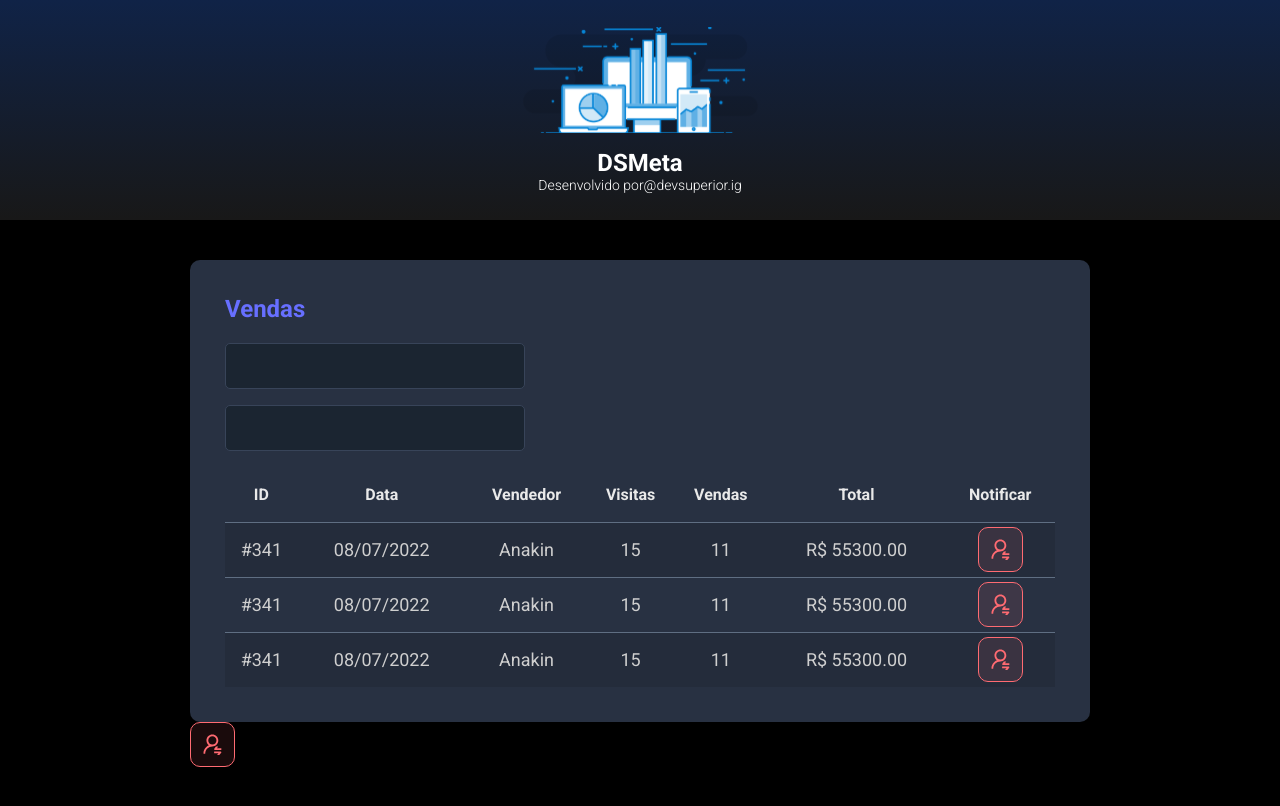
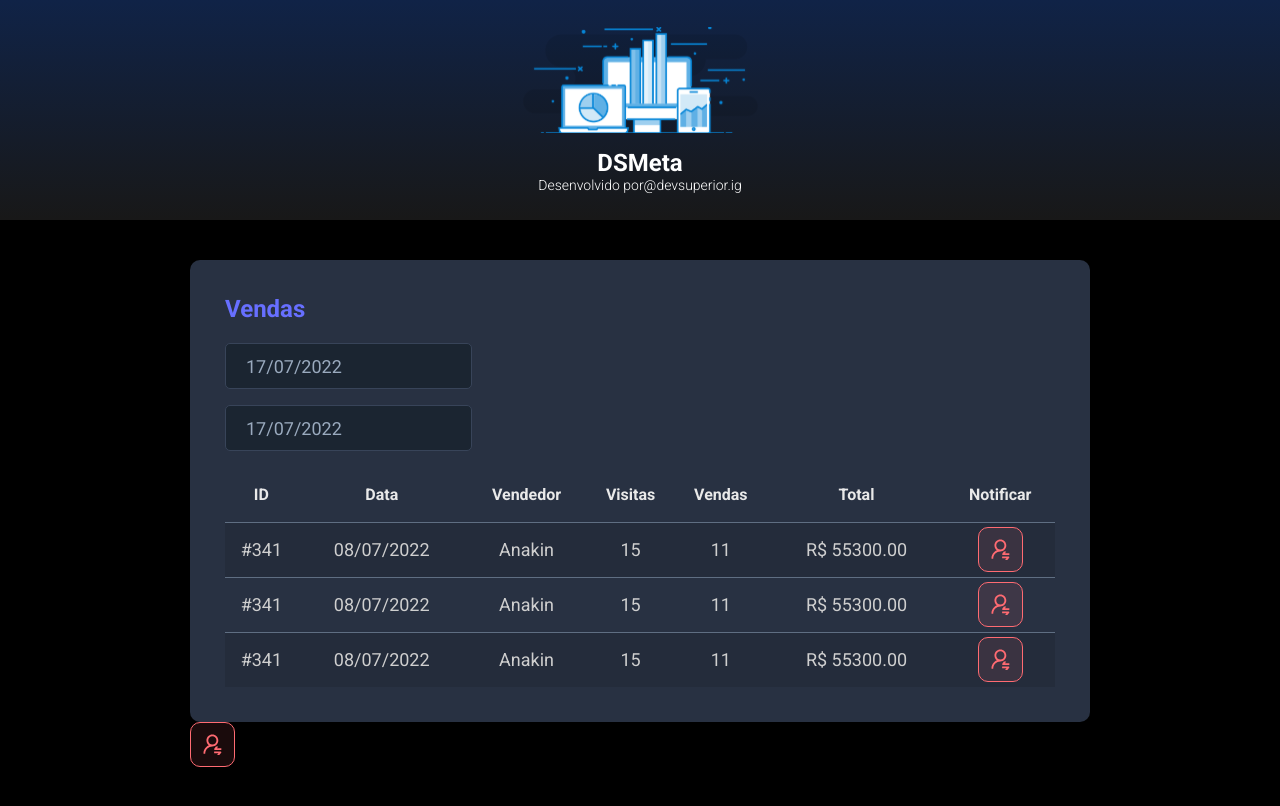
Before and after one commit to AlanPacheco/dsmeta, a React (Vite) app in the folder frontend/: page / in a window 1280 px wide. Built offline with nearby package versions, Linux system fonts and the light colour scheme.

Commit message:
Datepicker

```diff
--- a/frontend/package.json
+++ b/frontend/package.json
@@ -10,6 +10,7 @@
   },
   "dependencies": {
     "react": "^18.2.0",
+    "react-datepicker": "^4.8.0",
     "react-dom": "^18.2.0"
   },
   "devDependencies": {
--- a/frontend/src/components/SalesCard/index.tsx
+++ b/frontend/src/components/SalesCard/index.tsx
@@ -1,3 +1,5 @@
+import DatePicker from "react-datepicker";
+import "react-datepicker/dist/react-datepicker.css";
 import NotificationButton from '../NotificationButton'
 import './styles.css'
 
@@ -7,10 +9,20 @@
             <h2 className="dsmeta-sales-title">Vendas</h2>
             <div>
                 <div className="dsmeta-form-control-container">
-                    <input className="dsmeta-form-control" type="text" />
+                    <DatePicker
+                        selected={new Date()}
+                        onChange={(date: Date) => { }}
+                        className="dsmeta-form-control"
+                        dateFormat="dd/MM/yyyy"
+                    />
                 </div>
                 <div className="dsmeta-form-control-container">
-                    <input className="dsmeta-form-control" type="text" />
+                    <DatePicker
+                        selected={new Date()}
+                        onChange={(date: Date) => { }}
+                        className="dsmeta-form-control"
+                        dateFormat="dd/MM/yyyy"
+                    />
                 </div>
             </div>
 
```
Also changed, not shown: 1 other file (tests, documents, lock files or other folders).
